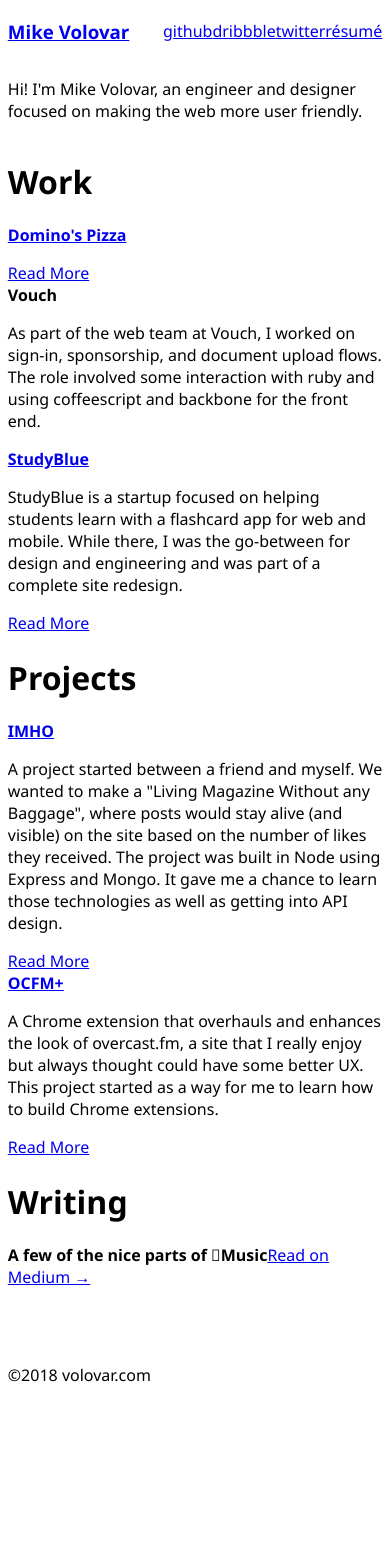
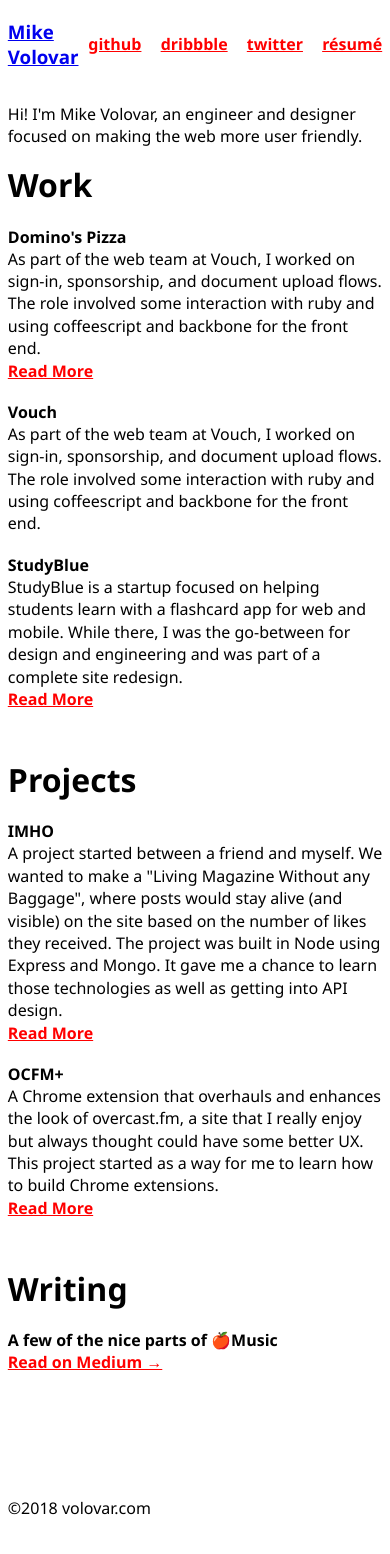
Before and after one commit to volovar/volovar.com, a React app: page / in a window 390 px wide. Shown: the top 1554 px of the page. Before the commit the page ends 1442 px from the top, so only its background shows below. Built offline with nearby package versions, Linux system fonts and the light colour scheme.

Commit message:
[VLVR | APR-0005] Update Layout
Additional work on the grid and breakpoints.

```diff
--- a/src/components/ContentPreview.js
+++ b/src/components/ContentPreview.js
@@ -1,21 +1,34 @@
 import React from 'react'
 import { Link } from 'react-router-dom'
 import { css } from 'emotion'
+import { linkStyle } from '../styles/link'
 
-const ContentPreview = ({ title, description, url }) => (
-    <div className={ css`
+const ContentPreview = ({ title, description, url, linkText, externalUrl }) => {
+    const text = linkText ? linkText : 'Read More'
 
-    ` }>
-        { url
-        ? <Link to={ url }><strong>{ title }</strong></Link>
-        : <strong>{ title }</strong>
-        }
-        <p>{ description }</p>
-        { url
-        ? <Link to={ url }>Read More</Link>
-        : null
-        }
-    </div>
-)
+    return (
+        <div>
+            { title
+            ? <strong>{ title }</strong>
+            : null
+            }
+
+            { description
+            ? <p className={css`line-height: 1.4em; margin: 0;`}>{ description }</p>
+            : null
+            }
+
+            { externalUrl
+            ? <a className={css`display: block; ${ linkStyle }`} href={ externalUrl } target='_blank'>{ text }</a>
+            : null
+            }
+
+            { url
+            ? <Link className={ linkStyle } to={ url }>{ text }</Link>
+            : null
+            }
+        </div>
+    )
+}
 
 export default ContentPreview
--- a/src/components/ContentSection.js
+++ b/src/components/ContentSection.js
@@ -1,31 +1,37 @@
 import React from 'react'
+import { css } from 'emotion'
+import { linkStyle } from '../styles/link'
+
+let linkS = css`
+    display: block;
+    ${ linkStyle }
+`
 
 const ContentSection = ({ title, description, link, images, showHr }) => (
-    <div>
+    <div className={ css`display: grid;` }>
         { title
-        ? <div>
-            <strong>About</strong>
-        </div>
+        ? <strong>About</strong>
         : null
         }
 
         { description
-        ? <div>
-            <p>{ description }</p>
+        ? <p>
+            { description }
             { link
-            ? <a href={ link.url } target='_blank'>{ link.text } &rarr;</a>
+            ? <a className={ linkS } href={ link.url } target='_blank'>{ link.text } &rarr;</a>
             : null
             }
-        </div>
+        </p>
         : null
         }
 
         { images
         ? images.map(
             (image, i) => (
-            <div key={ i }>
-                <img src={ image } />
-            </div>)
+            // <div key={ i }>
+                <img className={ css`display: block; max-width: 100%;` } src={ image } key={ i } />
+            // </div>
+            )
         )
         : null
         }
--- a/src/components/Header.js
+++ b/src/components/Header.js
@@ -1,26 +1,40 @@
 import React from 'react'
 import { Link } from 'react-router-dom'
 import { css } from 'emotion'
+import { linkStyle } from '../styles/link'
+
+let linkS = css`
+    margin-right: 0.6em;
+    ${ linkStyle }
+`
+
+let navS = css`
+    align-items: center;
+    display: flex;
+    justify-content: space-between;
+`
+
+let navListS = css`
+    display: flex;
+    list-style: none;
+    padding: 0;
+
+    a {
+        margin-left: 0.6em;
+    }
+`
 
 const Header = () => (
-    <nav className={ css`
-        align-items: center;
-        display: flex;
-        justify-content: space-between;
-    ` }>
+    <nav className={ navS }>
         <h3>
             <Link to='/'>Mike Volovar</Link>
         </h3>
 
-        <ul className={ css`
-            display: flex;
-            list-style: none;
-            padding: 0;
-        ` }>
-            <li><a href='https://github.com/volovar' target='_blank'>github</a></li>
-            <li><a href='https://dribbble.com/volovar' target='_blank'>dribbble</a></li>
-            <li><a href='https://twitter.com/volovar' target='_blank'>twitter</a></li>
-            <li><Link to='/resume'>r&eacute;sum&eacute;</Link></li>
+        <ul className={ navListS }>
+            <li><a className={ linkS } href='https://github.com/volovar' target='_blank'>github</a></li>
+            <li><a className={ linkS } href='https://dribbble.com/volovar' target='_blank'>dribbble</a></li>
+            <li><a className={ linkS } href='https://twitter.com/volovar' target='_blank'>twitter</a></li>
+            <li><Link className={ linkStyle } to='/resume'>r&eacute;sum&eacute;</Link></li>
         </ul>
     </nav>
 )
--- a/src/components/Home.js
+++ b/src/components/Home.js
@@ -1,10 +1,9 @@
 import React from 'react'
 import Section from './Section'
 import { css } from 'emotion'
-import { l, lx } from '../styles/breaks'
+import { l, lx } from '../styles/mediaQueries'
 
-import projects from '../data/projects.json'
-import work from '../data/work.json'
+import { projects, work, writing } from '../data/preview'
 
 const Home = () => (
     <div>
@@ -24,6 +23,7 @@
         <div className={ css`
             ${l} {
                 display: grid;
+                grid-gap: 0 3em;
                 grid-template-columns: 1fr 1fr;
             }
 
@@ -33,17 +33,7 @@
         ` }>
             <Section title="Work" data={ work } />
             <Section title="Projects" data={ projects } />
-
-            <div>
-                <h1 className="content-title">Writing</h1>
-
-                <div className="layout-block-container content-block">
-                    <div className="layout-block layout-block-full layout-block-flex">
-                        <strong>A few of the nice parts of { window.navigator.userAgent.includes('Window') ? '🍎' : '' }Music</strong>
-                        <a href="https://medium.com/@volovar/a-few-of-the-nice-parts-of-music-ba8387489b96#.lb2rwx5gk" target="_blank">Read on Medium &rarr;</a>
-                    </div>
-                </div>
-            </div>
+            <Section title="Writing" data={ writing } />
 
             {/* <!-- <h1 className="content-title">Illustrations</h1>
 
--- a/src/components/Section.js
+++ b/src/components/Section.js
@@ -1,21 +1,31 @@
 import React from 'react'
 import ContentPreview from './ContentPreview'
 import { css } from 'emotion'
-import { m } from '../styles/breaks'
+import { m } from '../styles/mediaQueries'
 
-const Section = ({ title, data }) => (
-    <div className={ css`
+let sectionS = css`
     display: grid;
+    grid-gap: 1.2em 0;
+    margin-bottom: 3em;
 
     ${m} {
+        grid-gap: 1.2em 2em;
         grid-template-columns: 1fr 1fr;
+        grid-template-rows: 2.8em;
     }
-    ` }>
-        <h1 className={ css`
+`
+
+let sectionHeaderS = css`
+    margin: 0;
+
     ${m} {
         grid-column: 1 / 3;
     }
-        ` }>{ title }</h1>
+`
+
+const Section = ({ title, data }) => (
+    <div className={ sectionS }>
+        <h1 className={ sectionHeaderS }>{ title }</h1>
 
         { Object.keys(data).map((key, i) =>
             <ContentPreview { ...data[key] } key={ i } />
--- /dev/null
+++ b/src/data/preview.json
@@ -0,0 +1,42 @@
+{
+    "work": {
+        "dominos": {
+            "title": "Domino's Pizza",
+            "description": "As part of the web team at Vouch, I worked on sign-in, sponsorship, and document upload flows. The role involved some interaction with ruby and using coffeescript and backbone for the front end.",
+            "url": "/dominos",
+            "order": 1
+        },
+        "vouch": {
+            "title": "Vouch",
+            "description": "As part of the web team at Vouch, I worked on sign-in, sponsorship, and document upload flows. The role involved some interaction with ruby and using coffeescript and backbone for the front end.",
+            "order": 2
+        },
+        "studyblue": {
+            "title": "StudyBlue",
+            "description": "StudyBlue is a startup focused on helping students learn with a flashcard app for web and mobile. While there, I was the go-between for design and engineering and was part of a complete site redesign.",
+            "url": "/studyblue",
+            "order": 3
+        }
+    },
+    "projects": {
+        "imho": {
+            "title": "IMHO",
+            "description": "A project started between a friend and myself. We wanted to make a \"Living Magazine Without any Baggage\", where posts would stay alive (and visible) on the site based on the number of likes they received. The project was built in Node using Express and Mongo. It gave me a chance to learn those technologies as well as getting into API design.",
+            "url": "/imho",
+            "order": 1
+        },
+        "ocfm": {
+            "title": "OCFM+",
+            "description": "A Chrome extension that overhauls and enhances the look of overcast.fm, a site that I really enjoy but always thought could have some better UX. This project started as a way for me to learn how to build Chrome extensions.",
+            "url": "/ocfm",
+            "order": 2
+        }
+    },
+    "writing": {
+        "article": {
+            "title": "A few of the nice parts of 🍎Music",
+            "externalUrl": "https://medium.com/@volovar/a-few-of-the-nice-parts-of-music-ba8387489b96#.lb2rwx5gk",
+            "linkText": "Read on Medium →"
+        }
+    }
+}
--- a/src/styles/breaks.js
+++ /dev/null
@@ -1,3 +0,0 @@
-export const m = '@media (min-width: 880px)'
-export const l = '@media (min-width: 1440px)'
-export const lx = '@media (min-width: 2460px)'
--- /dev/null
+++ b/src/styles/link.js
@@ -0,0 +1,11 @@
+import { css } from 'emotion'
+
+export const linkStyle = css`
+    color: red;
+    font-weight: 600;
+    transition: color 120ms linear;
+
+    &:hover {
+        color: maroon;
+    }
+`
--- /dev/null
+++ b/src/styles/mediaQueries.js
@@ -0,0 +1,25 @@
+export const m = '@media (min-width: 880px)'
+export const l = '@media (min-width: 1440px)'
+export const lx = '@media (min-width: 2460px)'
+
+const repeatCharacter = (character, amount) => {
+    let newCharacter = ''
+
+    if (amount === 0) {
+        return ''
+    }
+
+    for (; newCharacter.length <= amount;) {
+        newCharacter += character
+    }
+}
+const breakpoints = [ 880, 1440, 2460 ]
+let mq = {}
+
+breakpoints.map(
+    (bp, i ) => {
+        mq = { ...mq, i: "" }
+    }
+)
+
+export default mq
```
Lines whose indentation alone changed are shown as unchanged.
